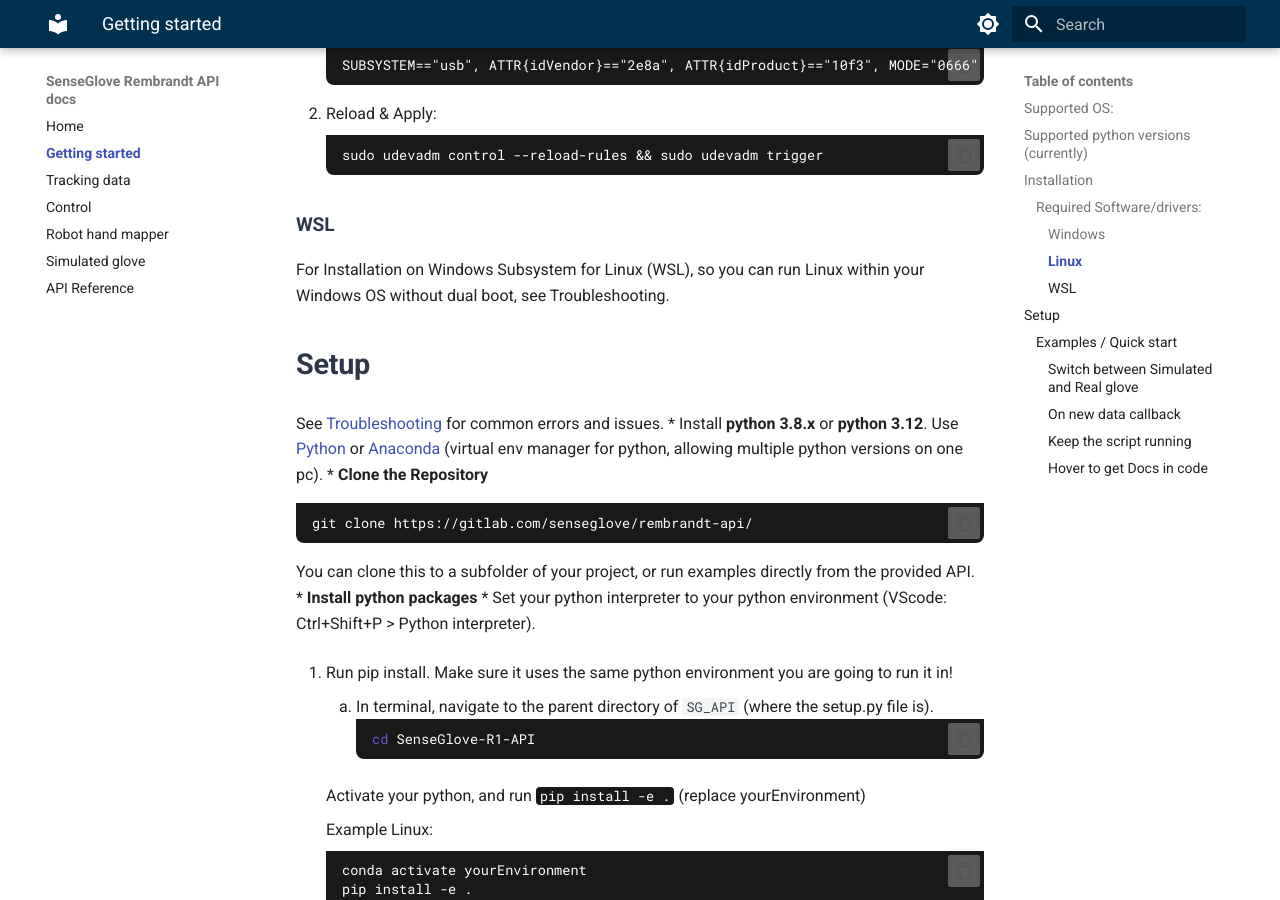
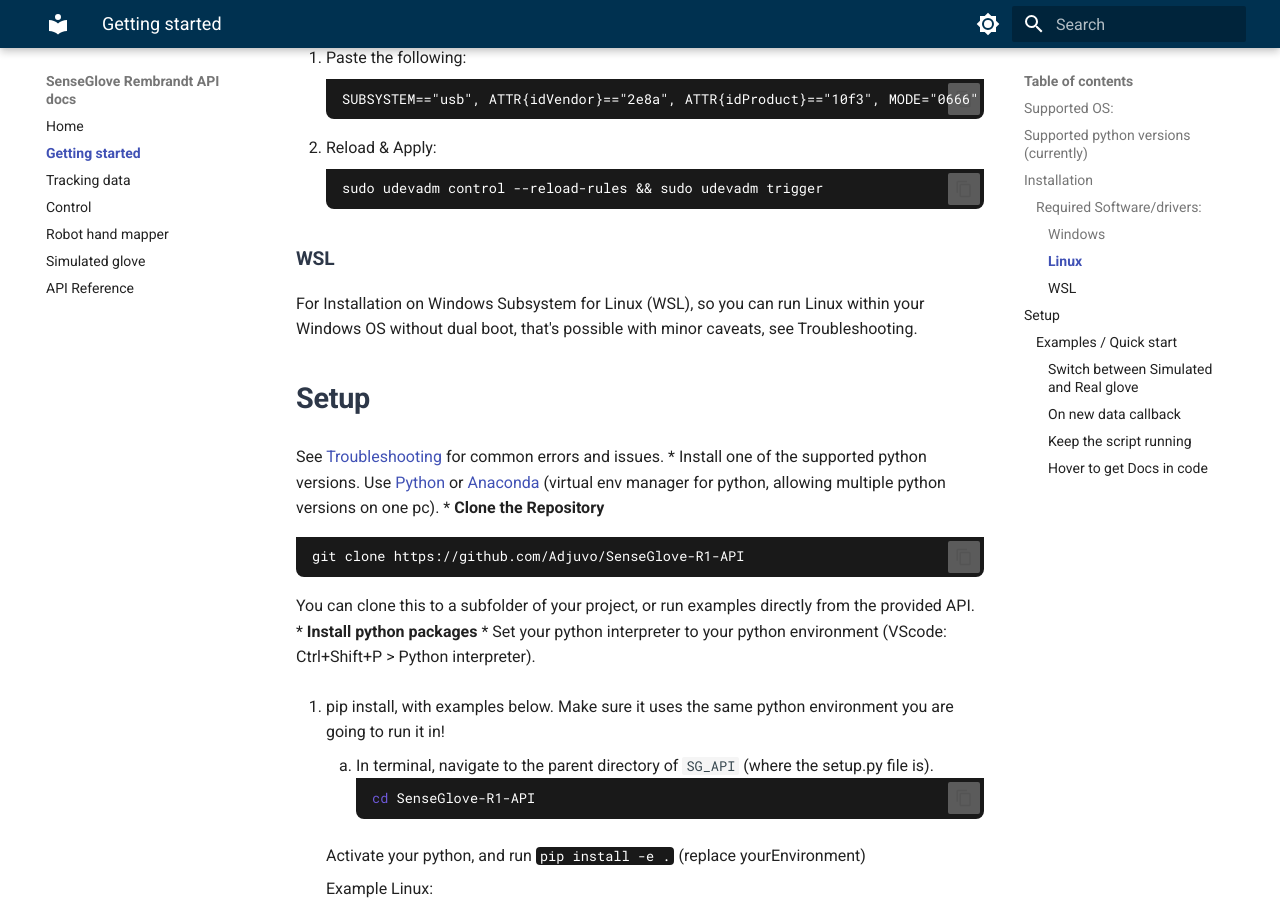
Before and after one commit to Adjuvo/SenseGlove-R1-API, an MkDocs documentation site: the page built from docs/getting_started.md, in a window 1280 px wide and 900 px high, scrolled down 1118 px. Built offline with MkDocs 1.6.1 and Material for MkDocs 9.7.7, drawn with Linux system fonts in a browser that asks for light colours.

````diff
--- a/docs/getting_started.md
+++ b/docs/getting_started.md
@@ -34,14 +35,14 @@ To allow non-root access to the Rembrandt device over USB, you need to add a cus
         sudo udevadm control --reload-rules && sudo udevadm trigger
 
 #### WSL
-For Installation on Windows Subsystem for Linux (WSL), so you can run Linux within your Windows OS without dual boot, see Troubleshooting.
+For Installation on Windows Subsystem for Linux (WSL), so you can run Linux within your Windows OS without dual boot, that's possible with minor caveats, see Troubleshooting.
 
 ## Setup
 See [Troubleshooting](#troubleshooting) for common errors and issues.
-* Install **python 3.8.x** or **python 3.12**. Use [Python](https://www.python.org/downloads/) or [Anaconda](https://www.anaconda.com/download/success) (virtual env manager for python, allowing multiple python versions on one pc).
+* Install one of the supported python versions. Use [Python](https://www.python.org/downloads/) or [Anaconda](https://www.anaconda.com/download/success) (virtual env manager for python, allowing multiple python versions on one pc).
 *  **Clone the Repository**
    ```bash
-   git clone https://gitlab.com/senseglove/rembrandt-api/
+   git clone https://github.com/Adjuvo/SenseGlove-R1-API
    ```
    You can clone this to a subfolder of your project, or run examples directly from the provided API.
 * **Install python packages**
@@ -50,7 +51,7 @@ See [Troubleshooting](#troubleshooting) for common errors and issues.
 
 
 
-2. Run pip install. Make sure it uses the same python environment you are going to run it in!
+2. pip install, with examples below. Make sure it uses the same python environment you are going to run it in!
 
 
     1. In terminal, navigate to the parent directory of `SG_API` (where the setup.py file is).
````
Also changed, not shown: other parts of docs/getting_started.md (+1 -0 lines), SG_API/CPPlibs/README.md (deleted, +0 -75 lines), docs/releases.md (+5 -0 lines), 2 other files.
